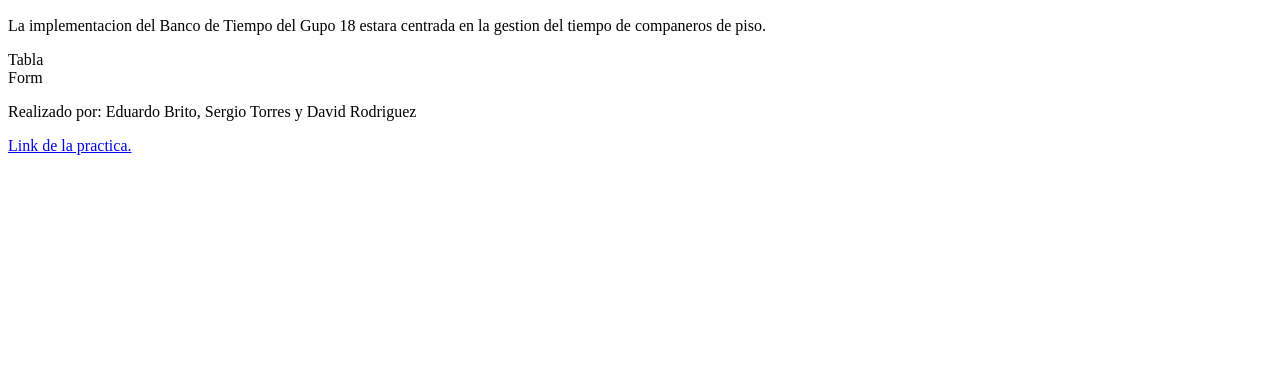
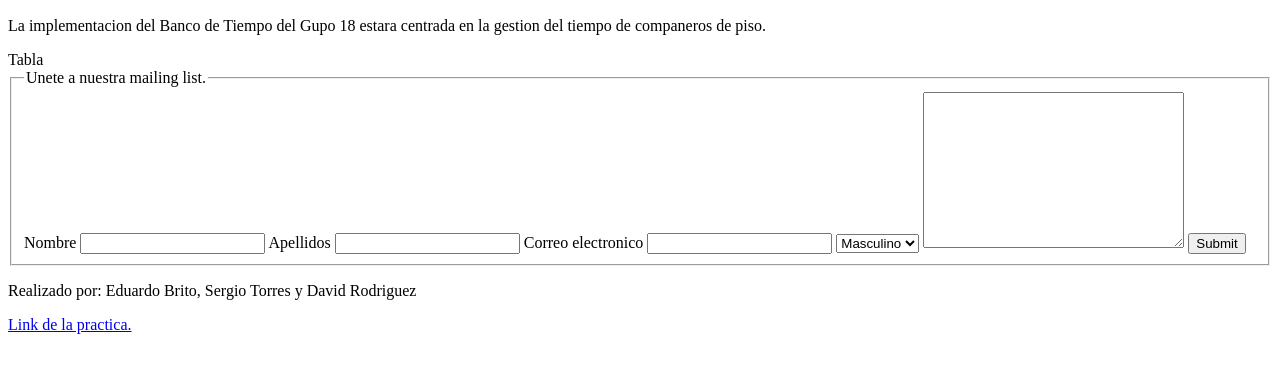
Before and after one commit to eduardobritosan/uya-practica-1, a plain HTML site: page practica-2/index.html in a window 1280 px wide. Shown: the part 148-520 px from the top of the page. Drawn offline with Linux system fonts and the light colour scheme.

Commit message:
Commit form - p2

```diff
--- a/practica-2/index.html
+++ b/practica-2/index.html
@@ -24,7 +24,26 @@
             Tabla
         </section>
         <section>
-            Form
+            <form action="" target="" method="POST" enctype="text/plain" accept="">
+                <fieldset>
+                    <legend>Unete a nuestra mailing list.</legend>
+                    <label for="first-name">Nombre</label>
+                    <input type="text" id="first-name" name="first-name" alt="Nombre">
+                    <label for="last-name">Apellidos</label>
+                    <input type="text" id="last-name" name="last-name" alt="Apellidos">
+                    <label for="email-address">Correo electronico</label>
+                    <input type="text" id="email-address" name="email-address" alt="Correo electronico">
+                    <select name="gender" id="gender">
+                        <option value="male">Masculino</option>
+                        <option value="female">Femenino</option>
+                        <option value="other">Otro</option>
+                    </select>
+                    <textarea name="opinions" rows="10" cols="30">
+
+                    </textarea>
+                    <input type="submit" value="Submit" alt="Boton de submit">
+                </fieldset>
+            </form>
         </section>
         <footer>
             <p>Realizado por: Eduardo Brito, Sergio Torres y David Rodriguez</p>
```
